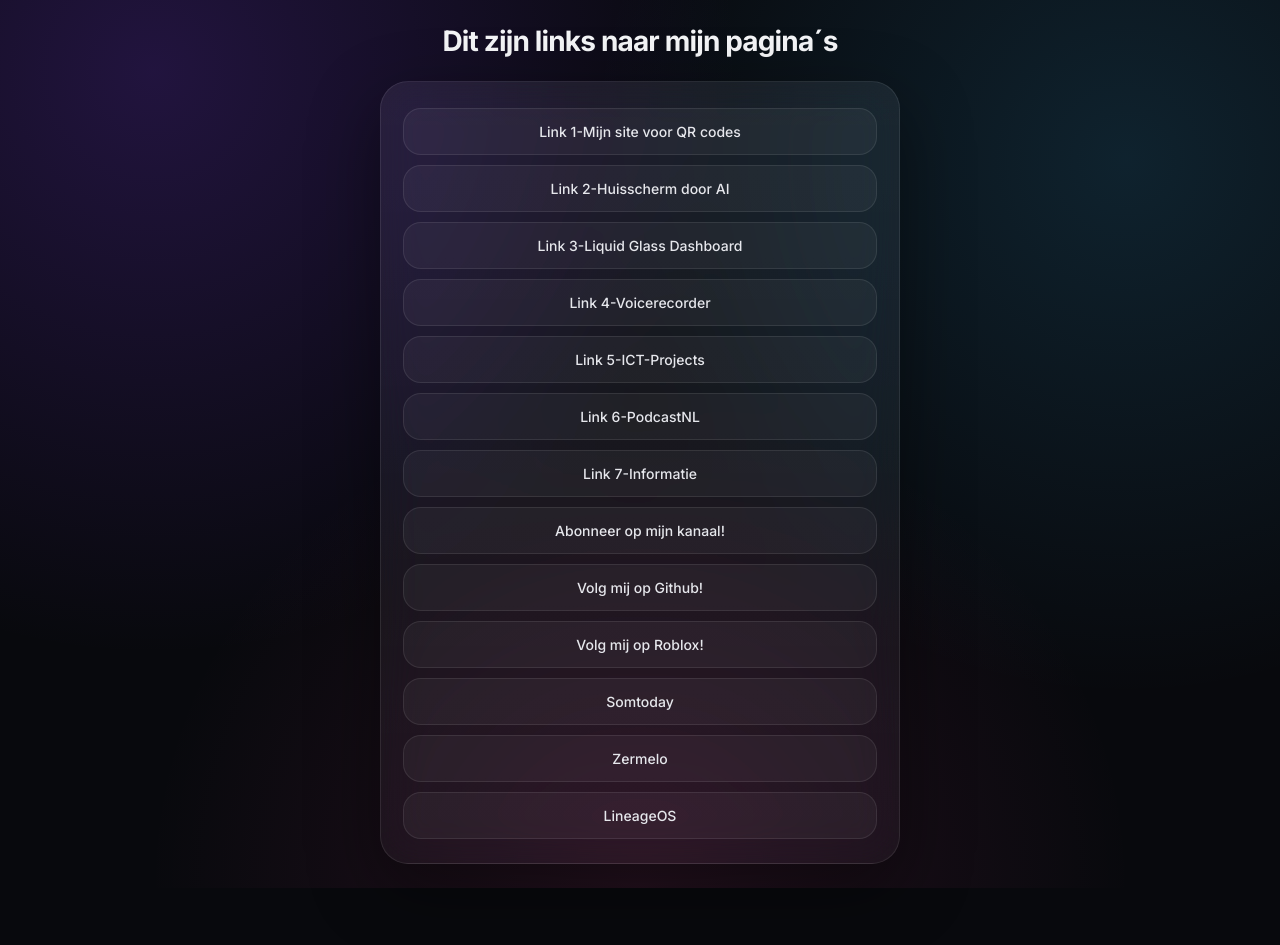
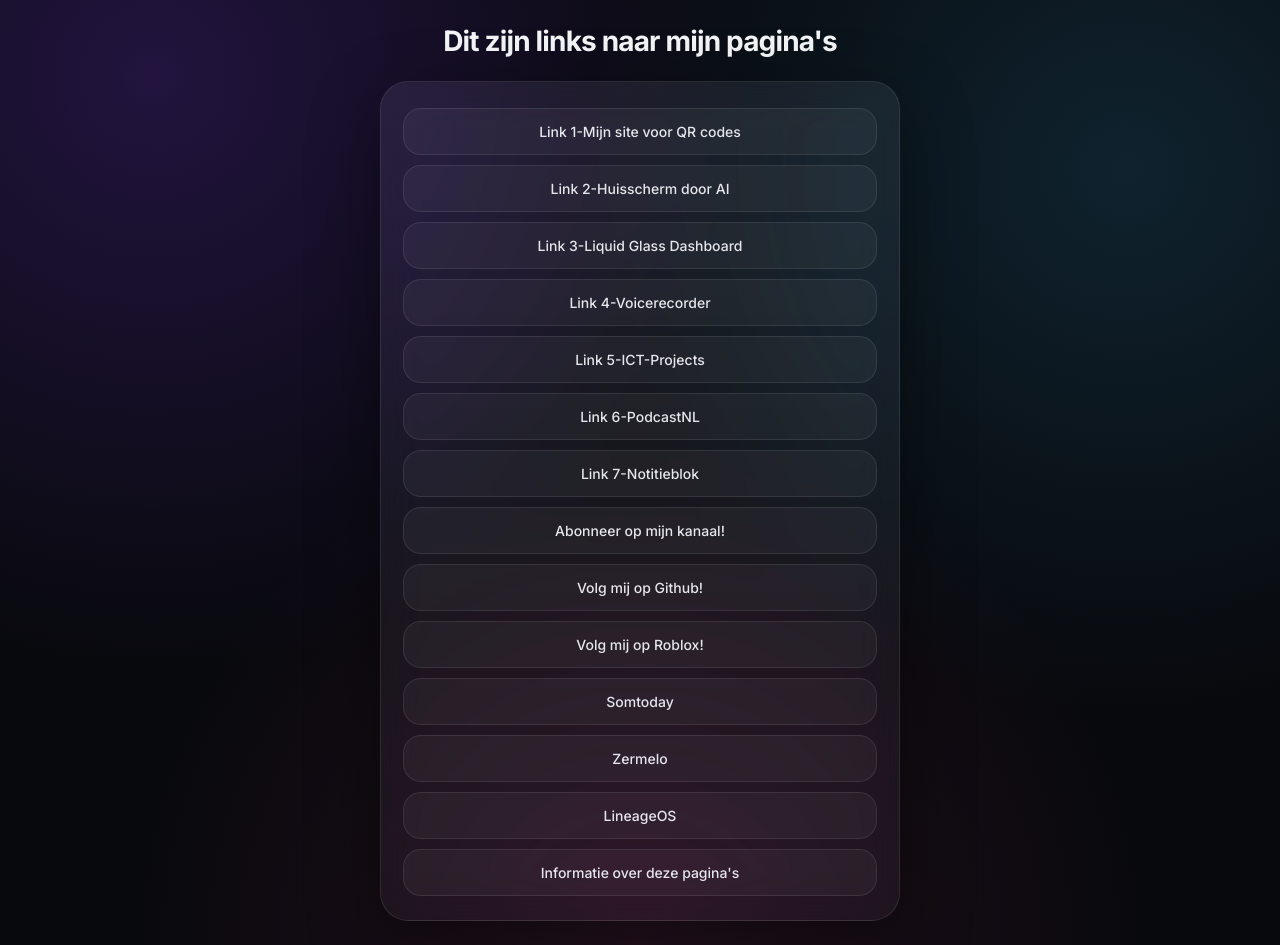
Before and after one commit to quintenmuskens-png/quintenmuskens-png.github.io, a plain HTML site: page index.html in a window 1280 px wide. Before the commit the page ends 888 px from the top, so only its background shows below. Drawn offline with Linux system fonts and the light colour scheme.

Commit message:
Fix links and update page title in index.html

```diff
--- a/index.html
+++ b/index.html
@@ -122,7 +122,7 @@
 </head>
 <body>
 
-    <h1 class="page-title">Dit zijn links naar mijn pagina´s</h1>
+    <h1 class="page-title">Dit zijn links naar mijn pagina's</h1>
 
     <div class="button-container">
         <!-- Replace the '#' with your actual website links -->
@@ -132,13 +132,14 @@
         <a href="voicerecorder" class="link-button">Link 4-Voicerecorder</a>
       <a href="ict-projects" class="link-button">Link 5-ICT-Projects</a>
       <a href="podcastnl" class="link-button">Link 6-PodcastNL</a>
-          <a href="info" class="link-button">Link 7-Informatie</a>
+    <a href="notes" class="link-button">Link 7-Notitieblok</a>
          <a href="https://youtube.com/@isgeheim-roblox" class="link-button">Abonneer op mijn kanaal!</a>
         <a href="https://github.com/quintenmuskens-png" class="link-button">Volg mij op Github!</a>
    <a href="https://www.roblox.com/users/4697582113/profile" class="link-button">Volg mij op Roblox!</a>
        <a href="https://inloggen.somtoday.nl" class="link-button">Somtoday</a>
          <a href="https://horizon.zportal.nl" class="link-button">Zermelo</a>
          <a href="https://lineageos.org/" class="link-button">LineageOS</a>
+        <a href="info" class="link-button">Informatie over deze pagina's</a>
     </div>
 
 </body>
```
